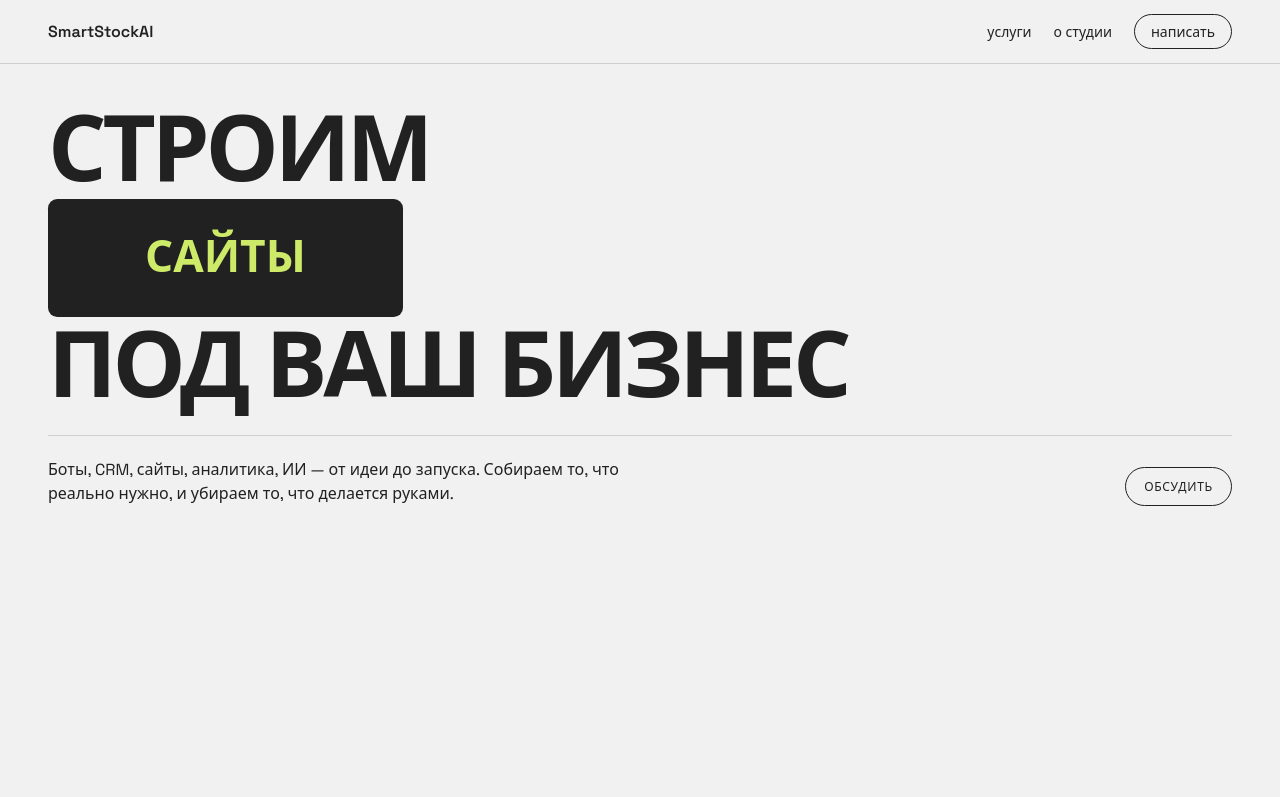
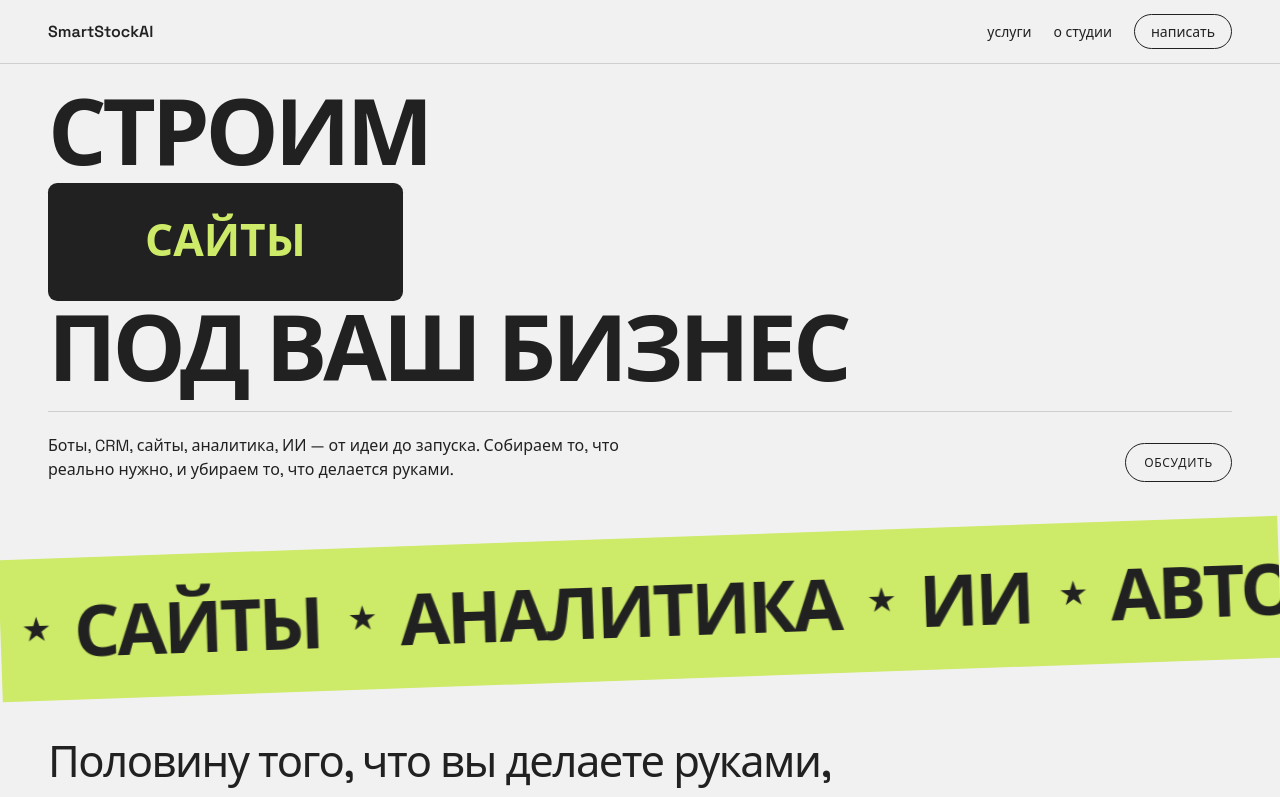
Before and after one commit to kickfost07-debug/smartstockai, a React (Vite) app: page / in a window 1280 px wide. Shown: the top 797 px of the page. Built offline with nearby package versions, Linux system fonts and the light colour scheme.

Commit message:
Stop stretching the hero to full viewport.
Co-authored-by: Cursor <cursoragent@cursor.com>

```diff
--- a/src/index.css
+++ b/src/index.css
@@ -127,13 +127,13 @@ a {
 }
 
 .land {
-  min-height: calc(100svh - var(--nav));
-  padding-top: clamp(32px, 6vh, 72px);
+  min-height: 0;
+  padding-top: clamp(28px, 4vh, 48px);
   padding-bottom: 0;
   display: flex;
   flex-direction: column;
   justify-content: flex-start;
-  gap: clamp(28px, 4vh, 48px);
+  gap: clamp(24px, 3vh, 36px);
 }
 
 .land h1 {
```
